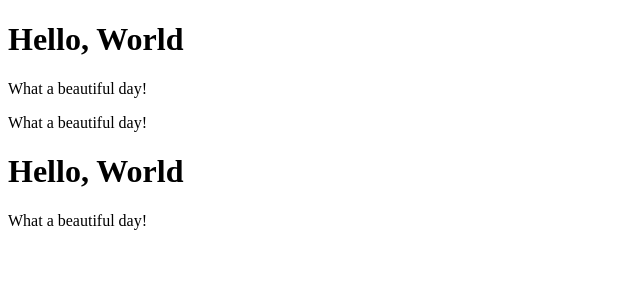
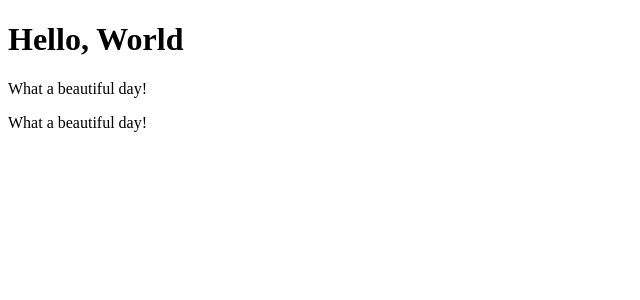
Before and after one commit to FreezyPZ/Esercizi-React-Emanuele-Frisella, a React (Create React App) app: page / in a window 1280 px wide. Shown: the top 300 px of the page, without its empty margins (0-640 px from the left). Built offline with nearby package versions, Linux system fonts and the light colour scheme.

Commit message:
complete Components

```diff
--- a/src/App.js
+++ b/src/App.js
@@ -9,7 +9,6 @@ export class App extends React.Component{
             <div>
                 <Hello/>
                 <Message />
-                <Hello />
             </div>
         )
     }
```
Also changed, not shown: src/Questions.txt.
